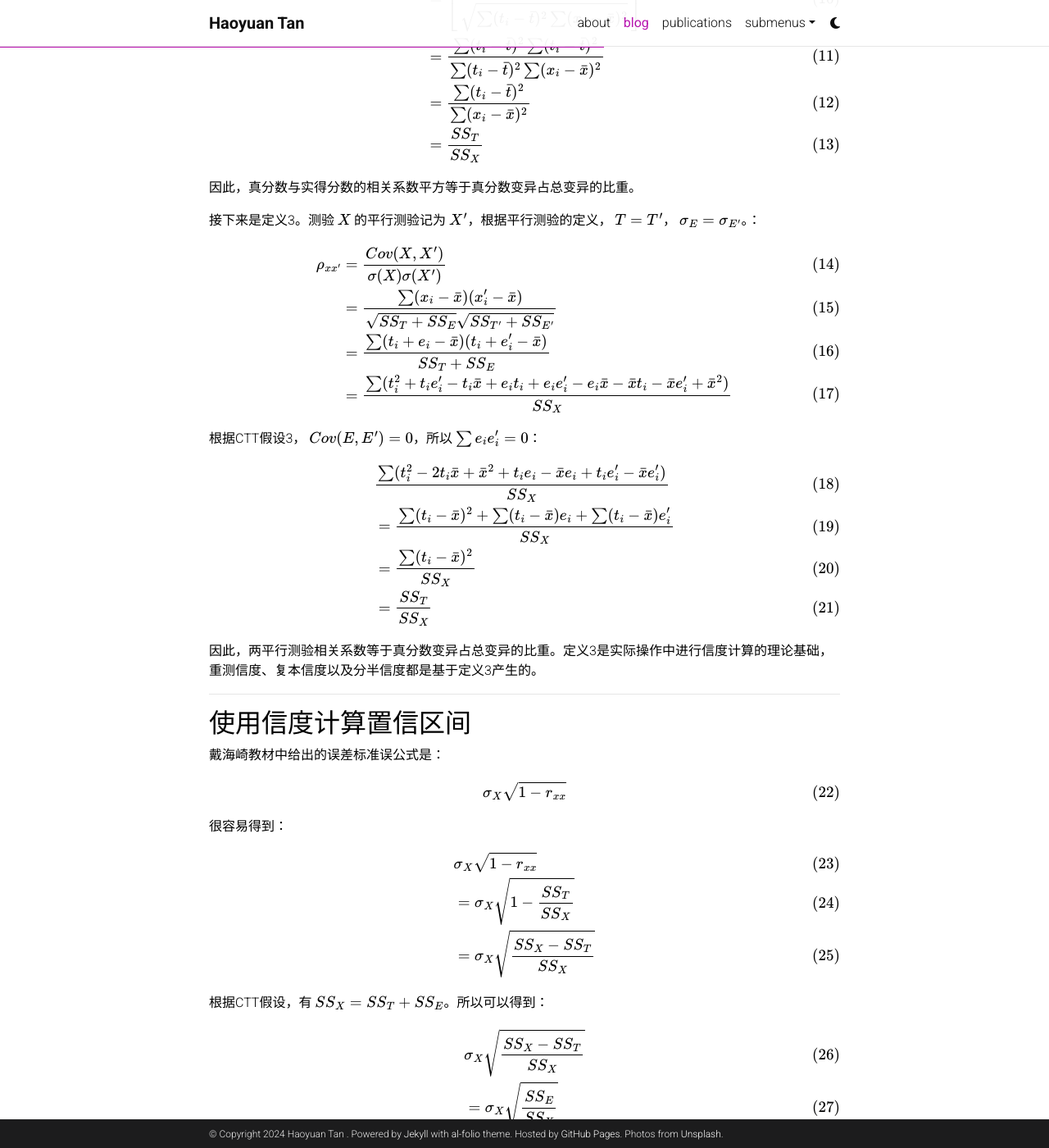
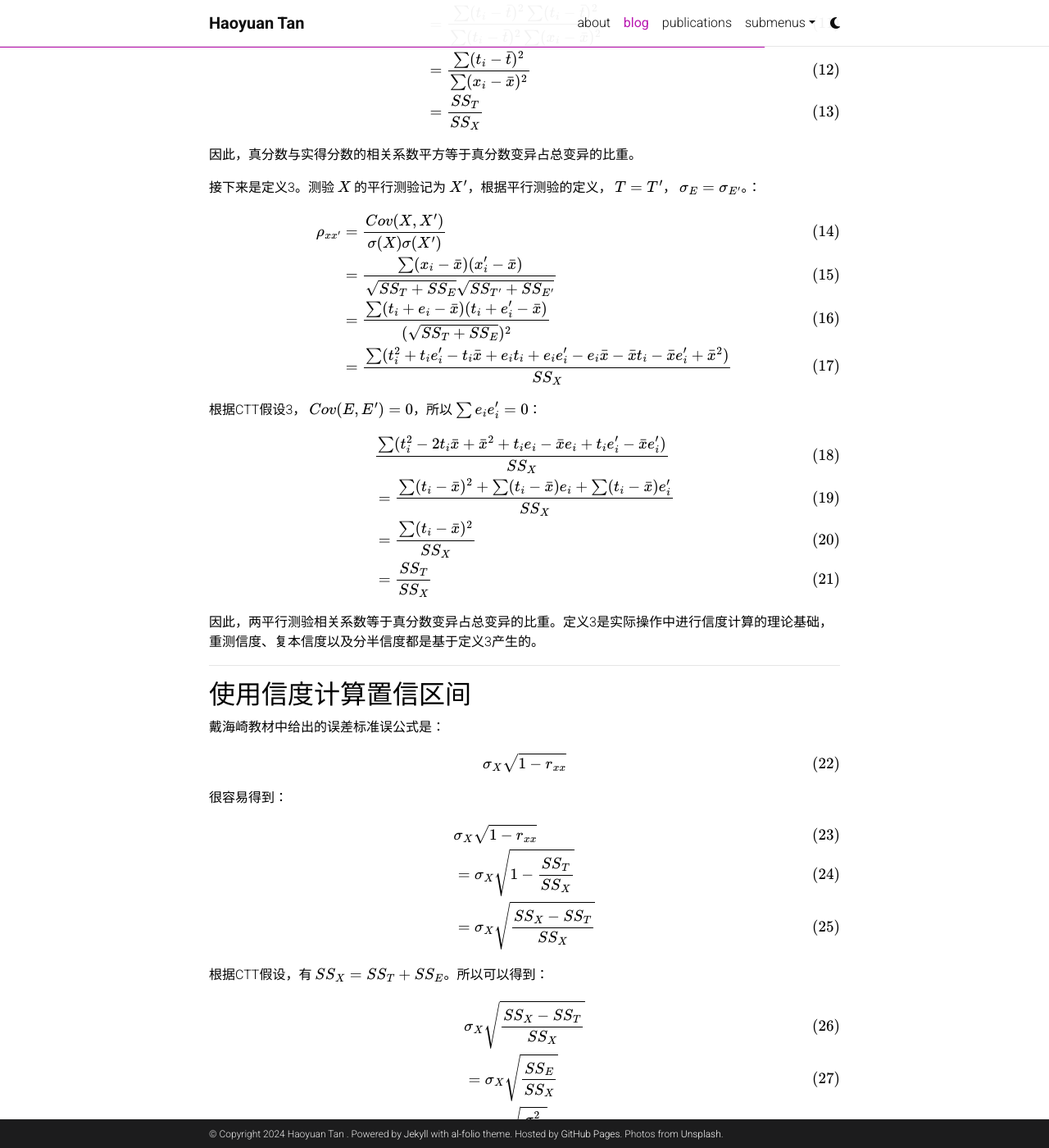
Before and after one commit to pineapple-3456/pineapple-3456.github.io, a Jekyll site: the page built from _posts/2023-10-20-信度的三个定义以及用信度进行假设检验.md, in a window 1280 px wide and 1400 px high, scrolled down 1083 px. Shown: the whole window at 82% size. Built offline with Jekyll 4.4.1, drawn with Linux system fonts in a browser that asks for light colours; comment, search, counter and statistics services are not loaded; a style sheet for code colours, icons or effects is not loaded; some of the changed lines change nothing that is shown; some of the changed text lies outside the part shown.

Commit message:
Update 2023-10-20-信度的三个定义以及用信度进行假设检验.md

```diff
--- a/_posts/2023-10-20-信度的三个定义以及用信度进行假设检验.md
+++ b/_posts/2023-10-20-信度的三个定义以及用信度进行假设检验.md
@@ -9,8 +9,6 @@
 ---
 
 ## 信度的定义
-
-戴海崎版本心理与教育测量提供了三种信度的定义：
 
 1. 信度是一个被测团体真分数的变异数与实得分数的变异数之比： $$r_{xx} = SS_T/SS_X$$
 2. 信度是一个被试团体的真分数与实得分数相关系数的平方： $$r_{xx} = \rho^2_{xT}$$
@@ -65,7 +63,7 @@
 \begin{align}
 \rho_{xx'} & = \frac{Cov(X, X')}{\sigma(X)\sigma(X')} \\
 & =  \frac{\sum(x_i - \bar{x})(x_i' - \bar{x})}{\sqrt{SS_{T}+SS_{E}} \sqrt{SS_{T'}+SS_{E'}}} \\
-& =  \frac{\sum(t_i + e_i - \bar{x})(t_i + e_i' - \bar{x})}{SS_{T}+SS_{E}} \\
+& =  \frac{\sum(t_i + e_i - \bar{x})(t_i + e_i' - \bar{x})}{(\sqrt{SS_{T}+SS_{E}})^2} \\
 & =  \frac{\sum(t_i^2+t_ie_i'-t_i\bar{x}+e_it_i+e_ie_i'-e_i\bar{x}-\bar{x}t_i-\bar{x}e_i'+\bar{x}^2)}{SS_X} \\
 \end{align}
 $$
@@ -116,27 +114,6 @@
 \end{align}
 $$
 
-也就是误差分布的标准差。有了误差分布后，就可以进行假设检验。
-
-当两个分数进行比较时，教材中的公式是：
-
-$$
-\begin{align}
-\sigma_{Ed} = \sigma \sqrt{2-r_{xx}-r_{yy}}
-\end{align}
-$$
-
-这里需要将 $$X$$ 和 $$Y$$ 标准化，或假设两组测验方差相等，即 $$\sigma$$。可以得到：
-
-$$
-\begin{align}
-\sigma_{Ed} &= \sigma \sqrt{2-r_{xx}-r_{yy}}\\
-& = \sigma \sqrt{(1-r_{xx})+(1-r_{yy})}\\
-& = \sigma \sqrt{\frac{\sigma^2_{E_x}}{\sigma^2}+\frac{\sigma^2_{E_y}}{\sigma^2}}\\
-& = \sqrt{\sigma^2_{E_x}+\sigma^2_{E_y}}
-\end{align}
-$$
-
-这里相当于两个测验误差的合成标准误。
+也就是误差的标准差。
 
 ***
```
